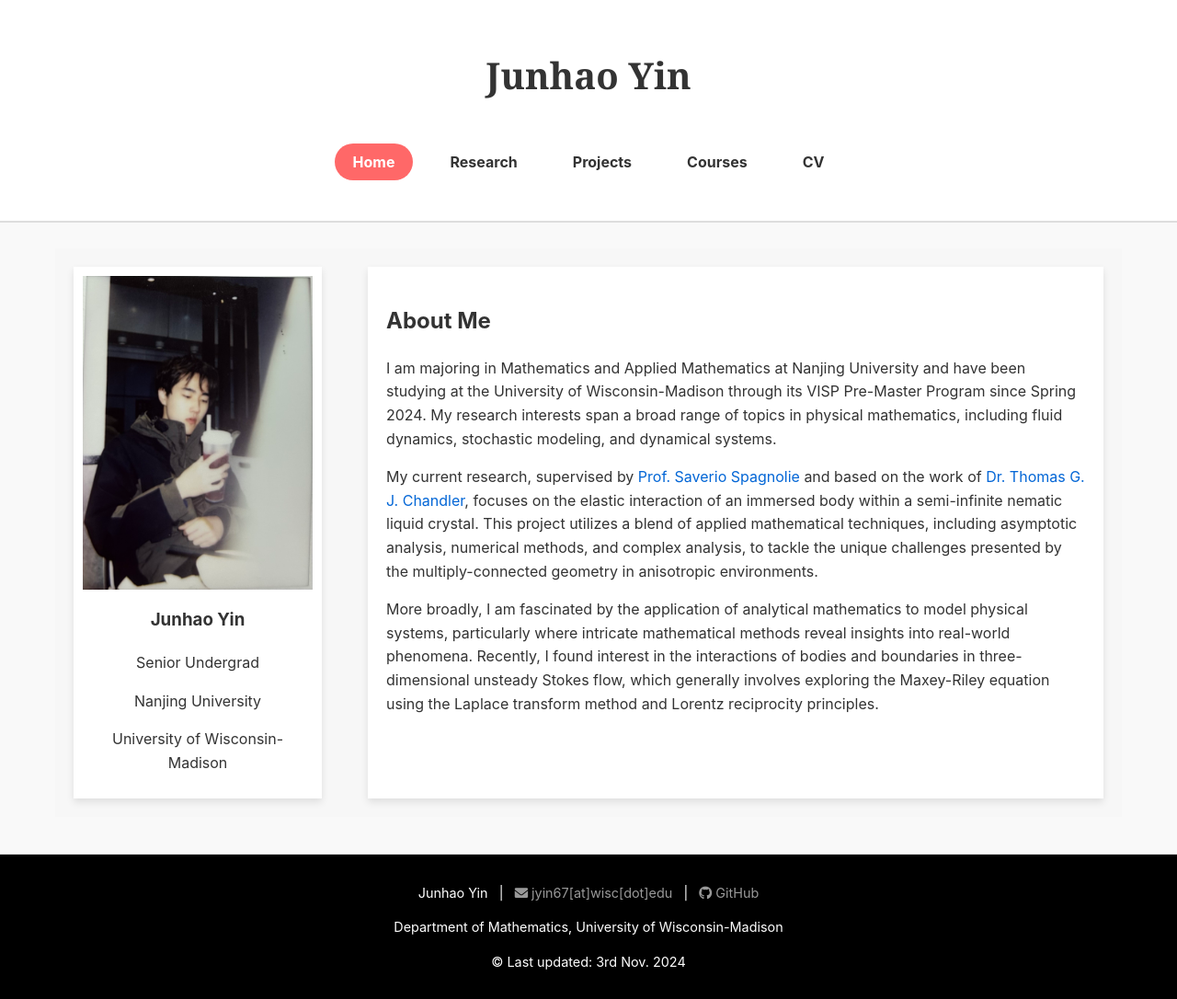
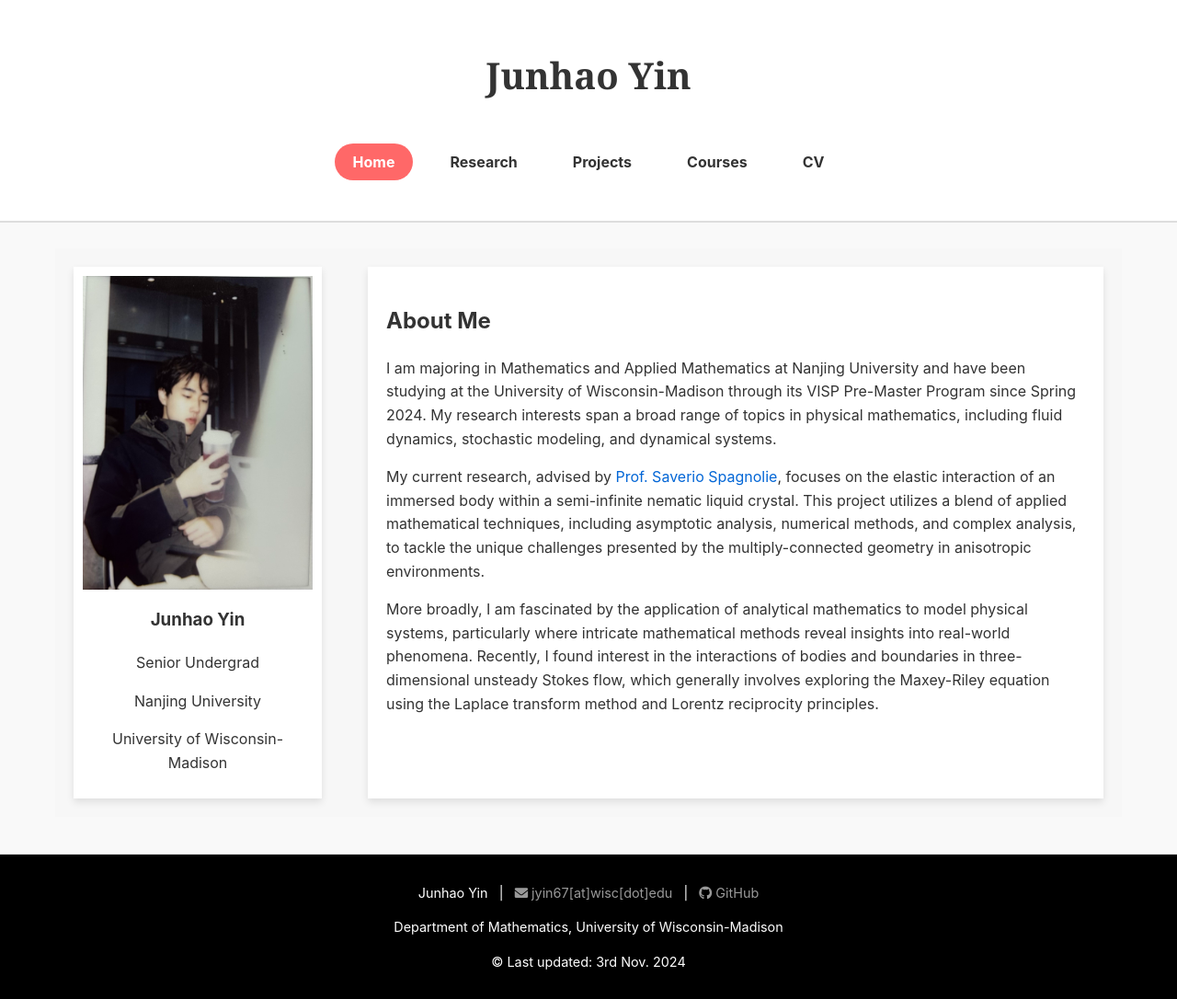
Before and after one commit to Yoon-1023/Yoon-1023.github.io, a Jekyll site: the page built from index.md, in a window 1280 px wide. Shown: the whole page at 92% size. Built offline with Jekyll 4.4.1, drawn with Linux system fonts in a browser that asks for light colours.

Commit message:
Update index.md

```diff
--- a/index.md
+++ b/index.md
@@ -78,8 +78,7 @@ header {
       fluid dynamics, stochastic modeling, and dynamical systems.
     </p>
     <p>
-      My current research, supervised by <a href="https://people.math.wisc.edu/~spagnolie/">Prof. Saverio Spagnolie</a> and based on the work of
-      <a href="https://people.math.wisc.edu/~tgchandler/">Dr. Thomas G. J. Chandler</a>, focuses on the elastic interaction of an immersed body
+      My current research, advised by <a href="https://people.math.wisc.edu/~spagnolie/">Prof. Saverio Spagnolie</a>, focuses on the elastic interaction of an immersed body
       within a semi-infinite nematic liquid crystal. This project utilizes a blend of applied mathematical techniques, including asymptotic
       analysis, numerical methods, and complex analysis, to tackle the unique challenges presented by the multiply-connected geometry in anisotropic
       environments.
```
